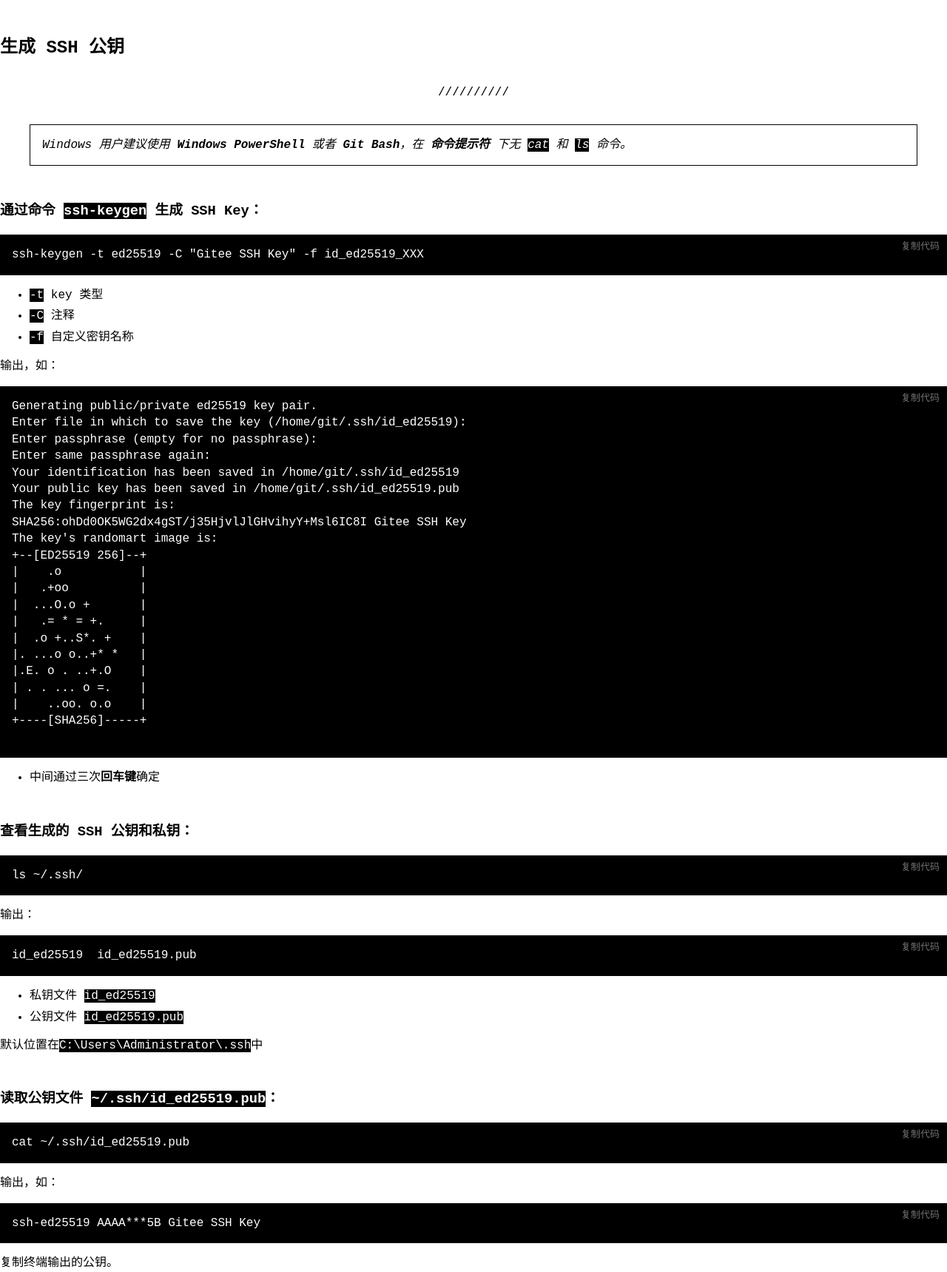
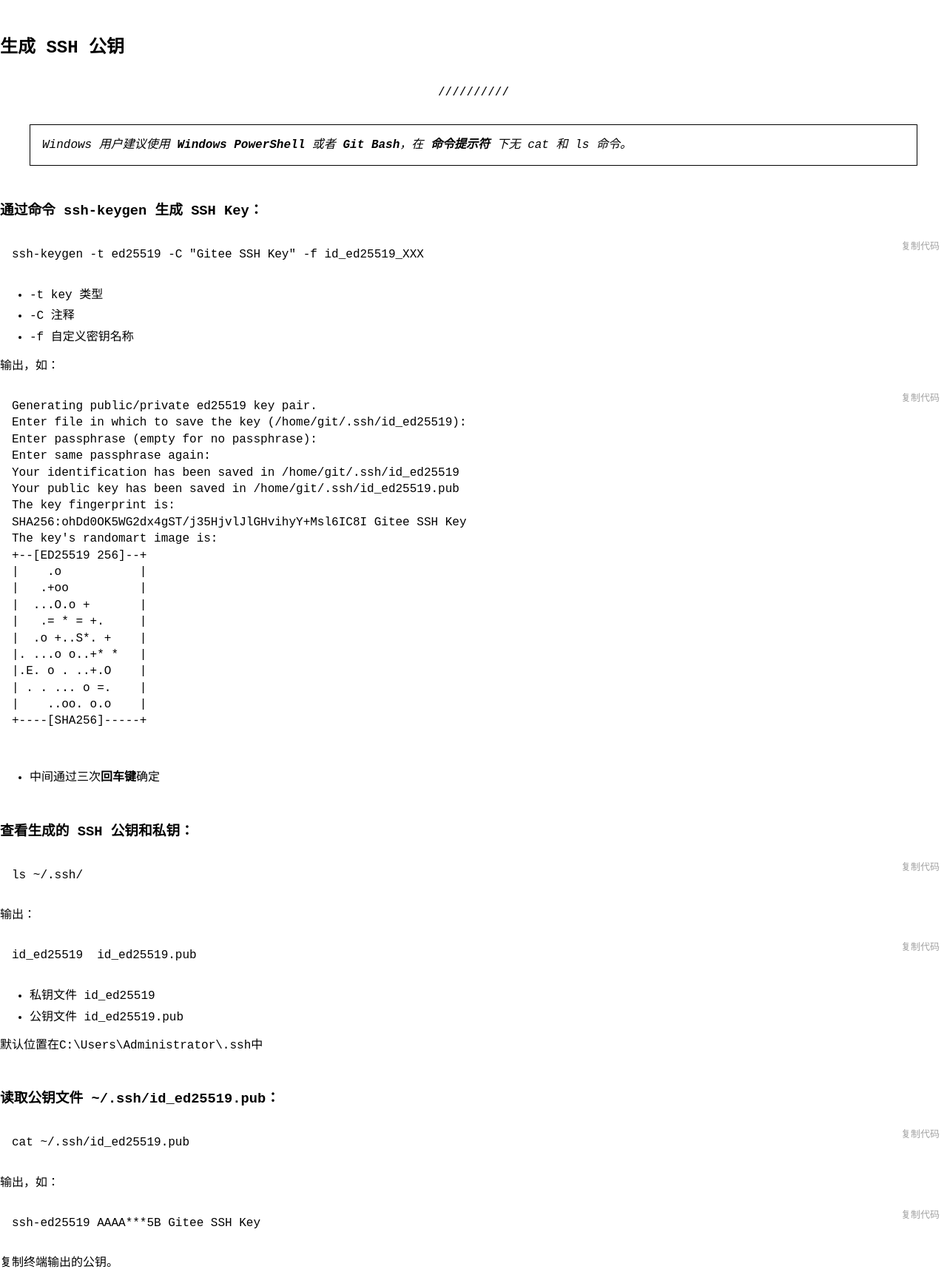
Before and after one commit to hincom/hincom.github.io, a Jekyll site: the page built from docs/生成 SSH 公钥.md, in a window 1280 px wide. Shown: the whole page at 74% size. Built offline with Jekyll 4.4.1, drawn with Linux system fonts in a browser that asks for light colours.

Commit message:
Update style.css

```diff
--- a/style/style.css
+++ b/style/style.css
@@ -71,8 +71,8 @@
   background: yellow;
 }
 
-.w {
-  max-width: 640px;
+.page-content {
+  max-width: 840px;
   margin: 0 auto;
   padding: 4rem 2rem;
 }
@@ -103,8 +103,8 @@
 }
 
 code {
-  color: white;
-  background: black;
+  color: black;
+  background: white;
 }
 
 div.highlighter-rouge code {
```
